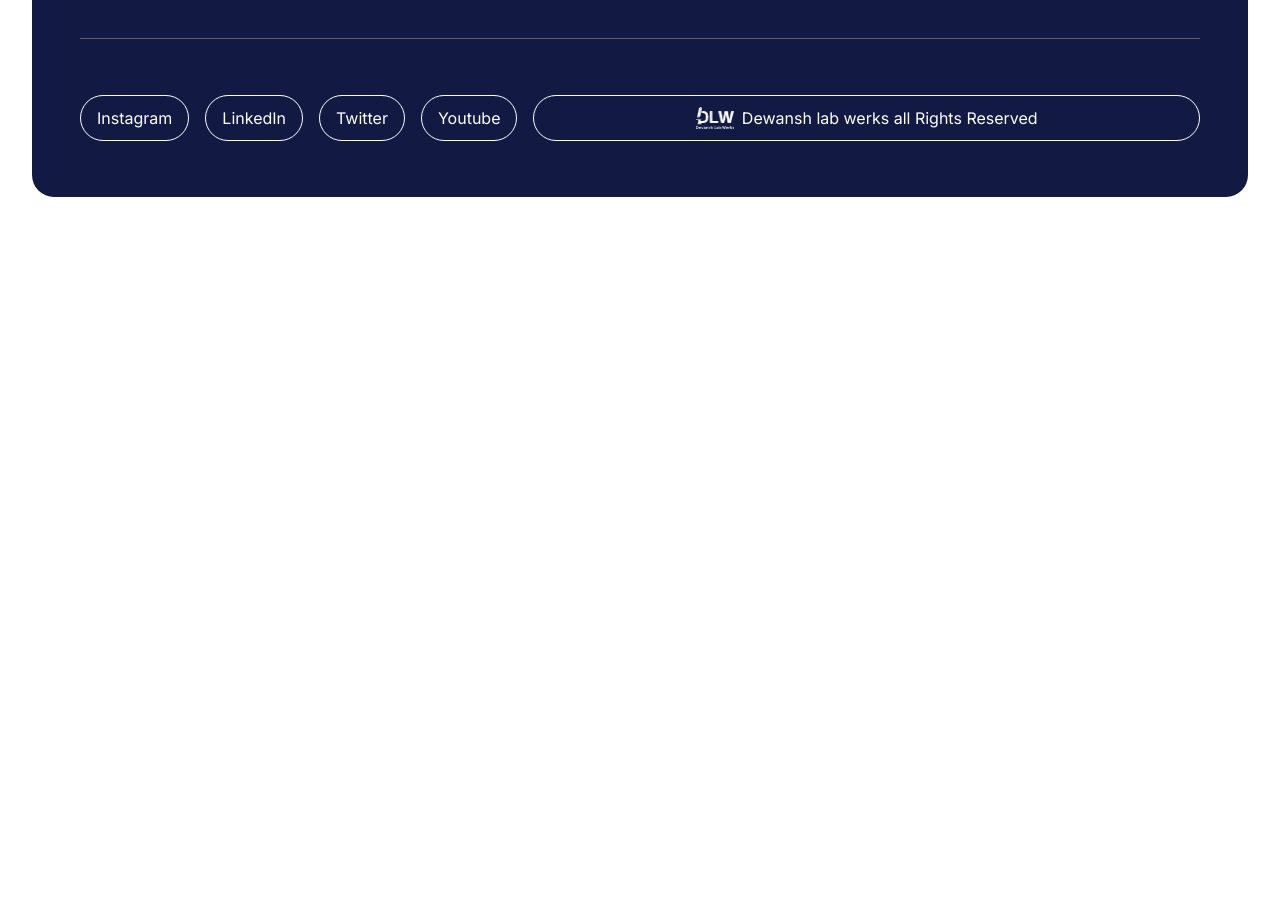
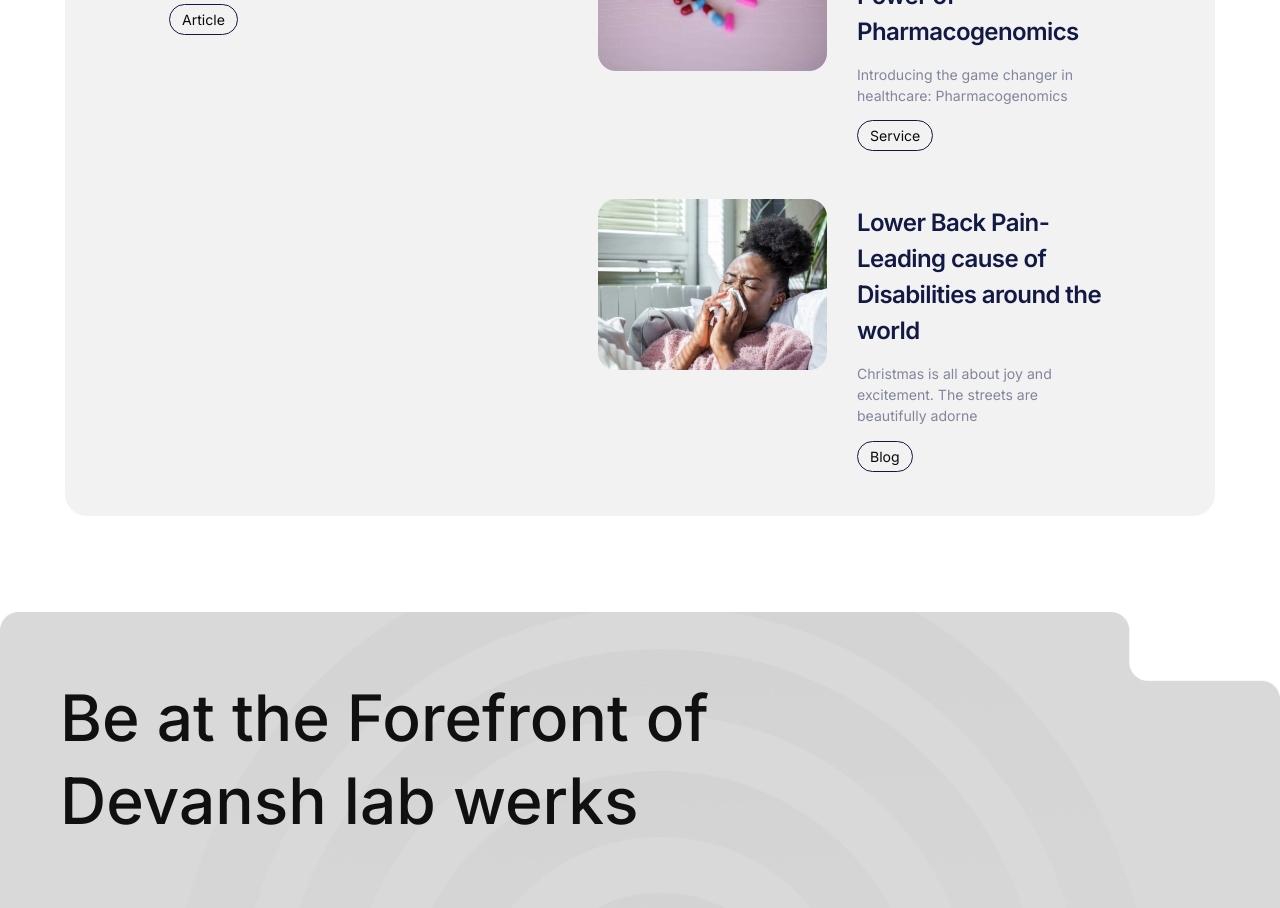
Before and after one commit to shreyaspangal-tekreant/dlw-v2, a Next.js app: page / in a window 1280 px wide. Shown: the part 2480-3388 px from the top of the page. Before the commit the page ends 2720 px from the top, so only its background shows below. Built offline with nearby package versions, Linux system fonts and the light colour scheme; a web font is replaced by a local one.

Commit message:
add: home page desktop UI complete

```diff
--- a/src/app/page.tsx
+++ b/src/app/page.tsx
@@ -1,6 +1,7 @@
-import { ArrowUpRight } from "lucide-react";
+import { ArrowUpRight, Phone } from "lucide-react";
 import Image from "next/image";
 import { Carousel, CarouselContent, CarouselItem, CarouselNext, CarouselPrevious } from "@/components/ui/carousel";
+import { Card, CardContent, CardDescription, CardFooter, CardHeader, CardTitle } from "@/components/ui/card";
 
 const COMMONLY_FACE_ISSUES = [
   { id: 1, title: "Chest pain", src: "/images/home/issue-1.webp" },
@@ -31,6 +32,30 @@ const EXPLORE_ARTICLE_CARDS = [
   { id: 1, title: "Leading with Lab Data", description: "Our lab data has the answers to empower Doctors", href: "/", src: "/images/home/explore-1.webp" },
   { id: 2, title: "Delivering insights ", description: "Find talent and interact with candidates in an innovative way", href: "/", src: "/images/home/explore-2.webp" },
   { id: 3, title: "Stop wondering. Go test yourself.", description: "Explore over 50 self-ordered lab tests get answers about your health.", href: "/", src: "/images/home/explore-1.webp" },
+];
+
+const BLOGS = [
+  {
+    id: 1,
+    src: "/images/home/blog-1.webp",
+    title: "Common Winter Ailments During the Christmas Season",
+    description: "Christmas is all about joy and excitement. The streets are beautifully adorne",
+    tag: "Blog",
+  },
+  {
+    id: 2,
+    src: "/images/home/blog-2.webp",
+    title: "Revolutionize Healthcare with the Power of Pharmacogenomics",
+    description: "Introducing the game changer in healthcare: Pharmacogenomics ",
+    tag: "Service",
+  },
+  {
+    id: 3,
+    src: "/images/home/blog-1.webp",
+    title: "Lower Back Pain- Leading cause of Disabilities around the world",
+    description: "Christmas is all about joy and excitement. The streets are beautifully adorne",
+    tag: "Blog",
+  },
 ];
 
 export default function Home() {
@@ -157,7 +182,58 @@ export default function Home() {
       <section className="pt-[33px] bg-[#fff]">
         <h2 className="text-[1.13rem] text-[var(--primary-blue)] font-bold text-center mb-[16px]">Blogs & Resources</h2>
         <div className="max-w-[1440px] mx-auto px-[65px]">
-          <div className="bg-[#F2F2F2] mt-[18px] lg:p-[80px] rounded-[22px]"></div>
+          <div className="bg-[#F2F2F2] mt-[18px] lg:p-[80px] lg:pb-5 rounded-[22px] grid grid-cols-[429px_1fr]">
+            <Card className="main-card border-0 bg-transparent shadow-none">
+              <CardHeader>
+                <Image src="/images/home/main-blog.webp" alt="A women holding oxygen mask while inhaling oxygen from it." width={429} height={297} className="mb-[23px]" />
+                <CardTitle className="">Everything You Should Know About Recurrent Respiratory Infections</CardTitle>
+              </CardHeader>
+              <CardFooter>
+                <p className="tag text-[0.88rem] py-1 px-3 rounded-full border-[#121A44] border-[1px]">Article</p>
+              </CardFooter>
+            </Card>
+
+            <div className="other-cards">
+              {BLOGS.map((card, index) => (
+                <Card className="main-card border-0 bg-transparent shadow-none">
+                  <CardHeader className="flex flex-row gap-[30px] items-start">
+                    <Image src={card.src} alt="A women holding oxygen mask while inhaling oxygen from it." width={229} height={171} className="mb-[23px]" />
+                    <div className="max-w-[423px]">
+                      <CardTitle className="mb-0 text-[1.5rem] text-[var(--primary-blue)]">{card.title}</CardTitle>
+                      <CardDescription className="text-[0.88rem] text-[#82869B] mt-[14px]">{card.description}</CardDescription>
+                      <p className="tag text-[0.88rem] py-1 px-3 rounded-full border-[#121A44] border-[1px] w-fit mt-[14px]">{card.tag}</p>
+                    </div>
+                  </CardHeader>
+                </Card>
+              ))}
+            </div>
+          </div>
+        </div>
+      </section>
+      <section className="max-w-[1440px] mx-auto mt-[80px]">
+        <div className="relative w-full h-[468px] pt-[80px]">
+          <Image src="/images/home/careers-bg.webp" alt="Careers background" fill sizes="100%" className="object-contain" />
+          <h2 className="relative text-[4rem] text-[#101010] font-medium leading-[1.3] mb-[68px] pl-[60px]">
+            Be at the Forefront of <br />
+            Devansh lab werks
+          </h2>
+          <div className="relative flex items-center justify-between px-[60px]">
+            <p className="mb-0 max-w-[460px]">Devansh Lab Werks, Inc. has multiple openings at multiple levels, open careers page for more information.</p>
+            <div className="action-btns flex items-center gap-[16px]">
+              <button type="button" className="py-[18px] px-[32px] bg-[var(--primary-blue)] rounded-full">
+                <div className="flex items-center gap-2">
+                  <span className="text-[#fff]">Careers</span>
+                  <ArrowUpRight className="w-7 h-7 text-[#fff]" />
+                </div>
+              </button>
+              <button type="button" className="py-[18px] px-[32px] border-[var(--primary-blue)] border-[1px] rounded-full">
+                <div className="flex items-center gap-2">
+                  <span className="text-[var(--primary-blue)]">Careers</span>
+                  <Phone className="w-7 h-7 text-[var(--primary-blue)]" />
+                </div>
+              </button>
+            </div>
+          </div>
         </div>
       </section>
     </main>
--- /dev/null
+++ b/src/components/ui/card.tsx
@@ -0,0 +1,79 @@
+import * as React from "react"
+
+import { cn } from "@/lib/utils"
+
+const Card = React.forwardRef<
+  HTMLDivElement,
+  React.HTMLAttributes<HTMLDivElement>
+>(({ className, ...props }, ref) => (
+  <div
+    ref={ref}
+    className={cn(
+      "rounded-lg border bg-card text-card-foreground shadow-sm",
+      className
+    )}
+    {...props}
+  />
+))
+Card.displayName = "Card"
+
+const CardHeader = React.forwardRef<
+  HTMLDivElement,
+  React.HTMLAttributes<HTMLDivElement>
+>(({ className, ...props }, ref) => (
+  <div
+    ref={ref}
+    className={cn("flex flex-col space-y-1.5 p-6", className)}
+    {...props}
+  />
+))
+CardHeader.displayName = "CardHeader"
+
+const CardTitle = React.forwardRef<
+  HTMLParagraphElement,
+  React.HTMLAttributes<HTMLHeadingElement>
+>(({ className, ...props }, ref) => (
+  <h3
+    ref={ref}
+    className={cn(
+      "text-2xl font-semibold leading-none tracking-tight",
+      className
+    )}
+    {...props}
+  />
+))
+CardTitle.displayName = "CardTitle"
+
+const CardDescription = React.forwardRef<
+  HTMLParagraphElement,
+  React.HTMLAttributes<HTMLParagraphElement>
+>(({ className, ...props }, ref) => (
+  <p
+    ref={ref}
+    className={cn("text-sm text-muted-foreground", className)}
+    {...props}
+  />
+))
+CardDescription.displayName = "CardDescription"
+
+const CardContent = React.forwardRef<
+  HTMLDivElement,
+  React.HTMLAttributes<HTMLDivElement>
+>(({ className, ...props }, ref) => (
+  <div ref={ref} className={cn("p-6 pt-0", className)} {...props} />
+))
+CardContent.displayName = "CardContent"
+
+const CardFooter = React.forwardRef<
+  HTMLDivElement,
+  React.HTMLAttributes<HTMLDivElement>
+>(({ className, ...props }, ref) => (
+  <div
+    ref={ref}
+    className={cn("flex items-center p-6 pt-0", className)}
+    {...props}
+  />
+))
+CardFooter.displayName = "CardFooter"
+
+export { Card, CardHeader, CardFooter, CardTitle, CardDescription, CardContent }
```
